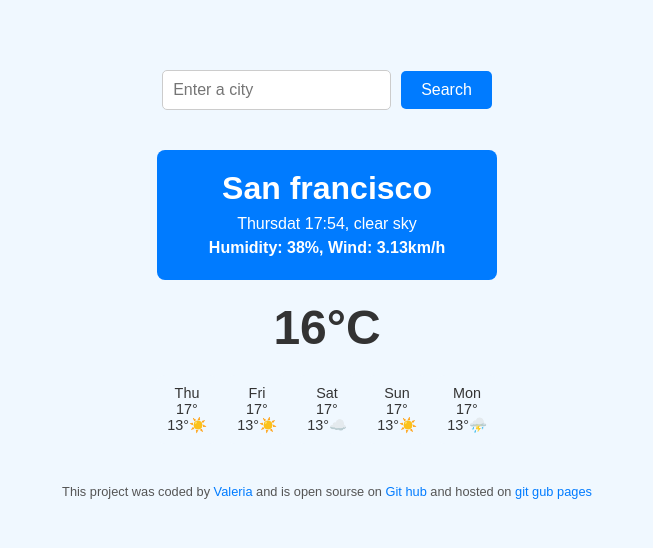
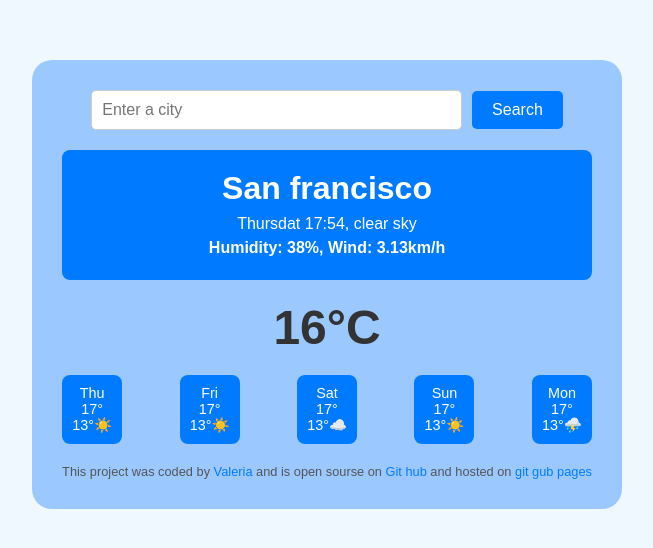
Before and after one commit to ZloyGolub/Weather, a plain HTML site: page index.html in a window 1280 px wide. Shown: the part 116-664 px from the top of the page, without its empty margins (313-966 px from the left). Drawn offline with Linux system fonts and the light colour scheme.

Commit message:
style edits

```diff
--- a/index.html
+++ b/index.html
@@ -7,13 +7,13 @@
         <link rel="stylesheet" href="src/style.css">
     </head>
     <body>
+        <Main>
             <header>
                 <form>
                     <input type="search" placeholder="Enter a city" id="" required>
                     <button id="Search">Search</button>
                 </form>
             </header>
-        <Main>
             <div class="curent weather">
                 <div>
                     <h1>San francisco</h1>
@@ -49,7 +49,6 @@
                     </li>
                 </ul>
             </div>
-        </Main>
             <Footer>
                 <p>
                     This project was coded by <a href="#" target="_blank">Valeria</a>
@@ -57,6 +56,7 @@
                     and hosted on <a href="#" target="_blank">git gub pages</a>
                 </p>
             </Footer>
+        </Main>
         <script src="src/index.js"></script>
     </body>
 </html>
--- a/src/style.css
+++ b/src/style.css
@@ -67,7 +67,9 @@ header button:hover {
 /* Main Weather Section */
 main {
     text-align: center;
-    margin-top: 20px;
+    padding: 30px;
+    background-color: rgb(155, 201, 255);
+    border-radius: 20px;
 }
 
 /* Current Weather */
@@ -98,13 +100,6 @@ main {
 }
 
 /* Forecast Weather */
-.forecast-weather {
-    display: flex;
-    justify-content: space-between;
-    gap: 10px;
-    margin-bottom: 20px;
-}
-
 .forecast-weather ul {
     list-style-type: none;
     display: flex;
@@ -114,10 +109,11 @@ main {
 }
 
 .forecast-weather li {
+    color: #ffffff;
     text-align: center;
     font-size: 0.9em;
     padding: 10px;
-    background-color: #f0f8ff;
+    background-color: #007bff;
     border-radius: 8px;
     width: 60px;
 }
```
Lines whose indentation alone changed are shown as unchanged.
